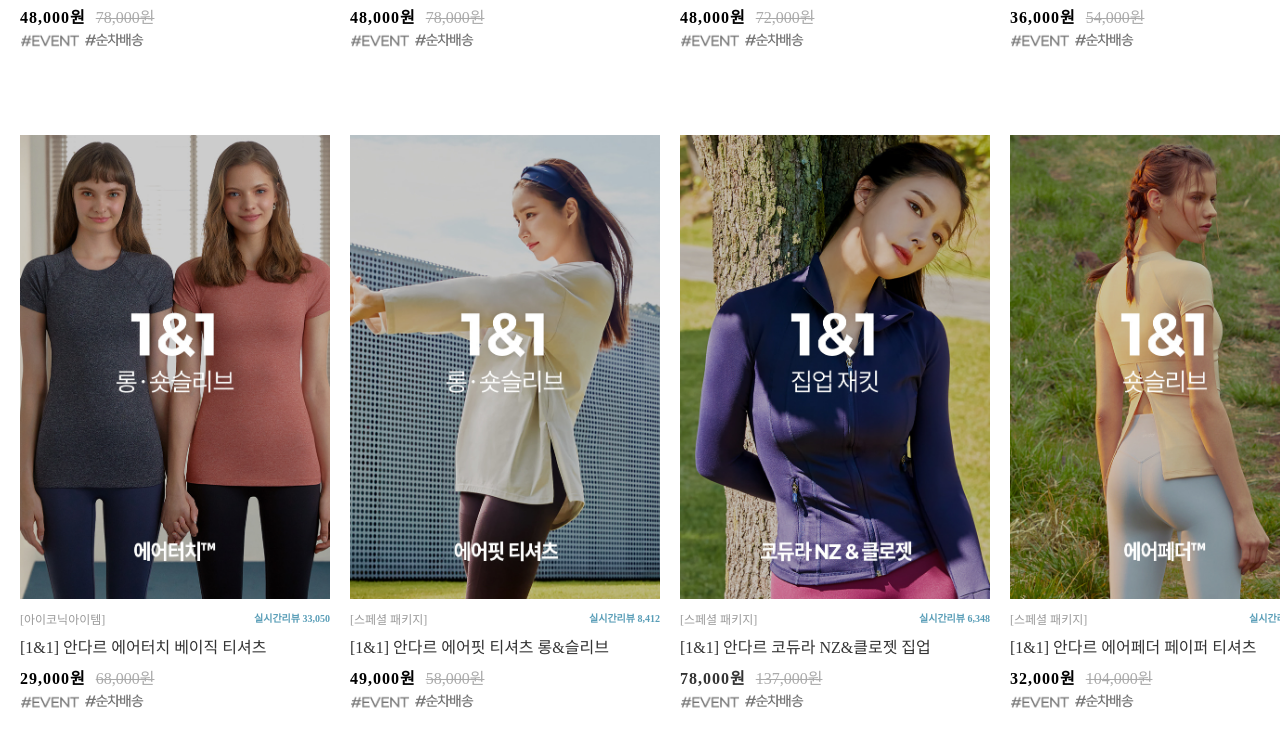
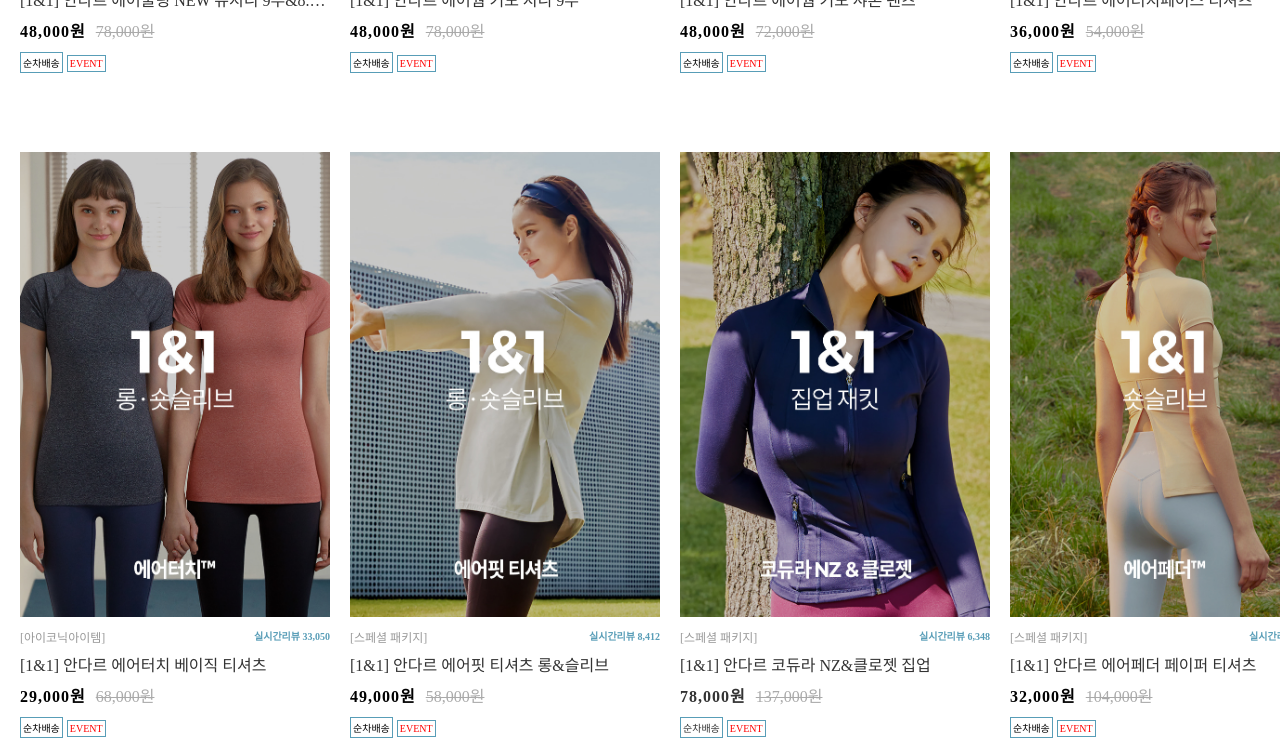
Before and after one commit to Minji-Joker/portfolio, a plain HTML site: page andar/index.html in a window 1280 px wide. Shown: the part 1549-2291 px from the top of the page. Drawn offline with nearby package versions, Linux system fonts and the light colour scheme.

Commit message:
로고, 커스텀이미지, 슬라이드 및 css 수정

```diff
--- a/andar/index.css
+++ b/andar/index.css
@@ -105,11 +105,11 @@ body {
 
 .header .logo {
     margin-top: 25px;
-    width: 95px;
+    width: 150px;
 }
 
 .header .menu-1 {
-    margin: 28px -11px 0 0;
+    margin: 30px -11px 0 0;
     font-size: 0;
 }
 
@@ -543,11 +543,17 @@ body {
     text-decoration: line-through;
 }
 
-.product-list .box .icon > img {
-    width: 60px;
-    margin- top: 7px;
+.product-list .box .icon > span {
+    margin-top:10px;
+    padding:2px;
+    border:1px solid #589db7;
+    font-size:10px;
+    display:inline-block;
+    text-align:center;
 }
-
+.product-list .box .icon > span:nth-child(2) {
+    color:red;
+}
 /* 이 상품 어때요 슬라이드 시작*/
 
 .item .info > .name {
@@ -605,20 +611,27 @@ body {
 
 .menu-box-4 > .owl-carousel > .owl-nav > .owl-prev,
 .menu-box-4 > .owl-carousel > .owl-nav > .owl-next {
-    position: absolute;
-    top: 50%;
-    left: -50px;
-    transform: translateY(-50%);
-    margin: 0;
-    height: 20px;
-    width: 12px;
+    position:absolute;
+    top:50%;
+    left:-50px;
+    transform:translateY(-50%);
+    margin:0;
+    height:300px;
+    border-radius: 10px;
+    border: 1px solid #589db7;
+    background-color: transparent;
 }
 
 .menu-box-4 > .owl-carousel > .owl-nav > .owl-next {
     left: auto;
     right: -50px;
 }
-
+.menu-box-4 > .owl-carousel > .owl-nav > [class*="owl-"]:hover {
+    border-radius:0;
+    background-color:#589db7;
+    font-size:1rem;
+    border-radius: 10px;
+}
 .menu-box-4 > .owl-carousel > .owl-dots {
     display: none;
 }
--- a/andar/index.html
+++ b/andar/index.html
@@ -225,8 +225,8 @@
                                 <div class="sell cell">78,000원</div>
                             </div>
                             <div class="icon row">
-                                <img src="./img/index/prd_custom_1.png" alt="">
-                                <img src="./img/index/prd_custom_2.png" alt="">
+                                <span>순차배송</span>
+                                <span>EVENT</span>
                             </div>
                         </div>
                     </li>
@@ -246,8 +246,8 @@
                                 <div class="sell cell">78,000원</div>
                             </div>
                             <div class="icon row">
-                                <img src="./img/index/prd_custom_1.png" alt="">
-                                <img src="./img/index/prd_custom_2.png" alt="">
+                                <span>순차배송</span>
+                                <span>EVENT</span>
                             </div>
                         </div>
                     </li>
@@ -267,8 +267,8 @@
                                 <div class="sell cell">72,000원</div>
                             </div>
                             <div class="icon row">
-                                <img src="./img/index/prd_custom_1.png" alt="">
-                                <img src="./img/index/prd_custom_2.png" alt="">
+                                <span>순차배송</span>
+                                <span>EVENT</span>
                             </div>
                         </div>
                     </li>
@@ -288,8 +288,8 @@
                                 <div class="sell cell">54,000원</div>
                             </div>
                             <div class="icon row">
-                                <img src="./img/index/prd_custom_1.png" alt="">
-                                <img src="./img/index/prd_custom_2.png" alt="">
+                                <span>순차배송</span>
+                                <span>EVENT</span>
                             </div>
                         </div>
                     </li>
@@ -309,8 +309,8 @@
                                 <div class="sell cell">68,000원</div>
                             </div>
                             <div class="icon row">
-                                <img src="./img/index/prd_custom_1.png" alt="">
-                                <img src="./img/index/prd_custom_2.png" alt="">
+                                <span>순차배송</span>
+                                <span>EVENT</span>
                             </div>
                         </div>
                     </li>
@@ -330,8 +330,8 @@
                                 <div class="sell cell">58,000원</div>
                             </div>
                             <div class="icon row">
-                                <img src="./img/index/prd_custom_1.png" alt="">
-                                <img src="./img/index/prd_custom_2.png" alt="">
+                                <span>순차배송</span>
+                                <span>EVENT</span>
                             </div>
                         </div>
                     </li>
@@ -351,8 +351,8 @@
                                     <div class="sell cell">137,000원</div>
                                 </div>
                                 <div class="icon row">
-                                    <img src="./img/index/prd_custom_1.png" alt="">
-                                    <img src="./img/index/prd_custom_2.png" alt="">
+                                    <span>순차배송</span>
+                                <span>EVENT</span>
                                 </div>
                             </div>
                     </li>
@@ -372,8 +372,8 @@
                                 <div class="sell cell">104,000원</div>
                             </div>
                             <div class="icon row">
-                                <img src="./img/index/prd_custom_1.png" alt="">
-                                <img src="./img/index/prd_custom_2.png" alt="">
+                                <span>순차배송</span>
+                                <span>EVENT</span>
                             </div>
                         </div>
                     </li>
@@ -393,8 +393,8 @@
                                 <div class="sell cell">96,000원</div>
                             </div>
                             <div class="icon row">
-                                <img src="./img/index/prd_custom_1.png" alt="">
-                                <img src="./img/index/prd_custom_2.png" alt="">
+                                <span>순차배송</span>
+                                <span>EVENT</span>
                             </div>
                         </div>
                     </li>
@@ -414,8 +414,8 @@
                                 <div class="sell cell">214,000원</div>
                             </div>
                             <div class="icon row">
-                                <img src="./img/index/prd_custom_1.png" alt="">
-                                <img src="./img/index/prd_custom_2.png" alt="">
+                                <span>순차배송</span>
+                                <span>EVENT</span>
                             </div>
                         </div>
                     </li>
@@ -435,8 +435,8 @@
                                 <div class="sell cell">170,000원</div>
                             </div>
                             <div class="icon row">
-                                <img src="./img/index/prd_custom_1.png" alt="">
-                                <img src="./img/index/prd_custom_2.png" alt="">
+                                <span>순차배송</span>
+                                <span>EVENT</span>
                             </div>
                         </div>
                     </li>
@@ -456,8 +456,8 @@
                                 <div class="sell cell">74,000원</div>
                             </div>
                             <div class="icon row">
-                                <img src="./img/index/prd_custom_1.png" alt="">
-                                <img src="./img/index/prd_custom_2.png" alt="">
+                                <span>순차배송</span>
+                                <span>EVENT</span>
                             </div>
                         </div>
                     </li>
```
